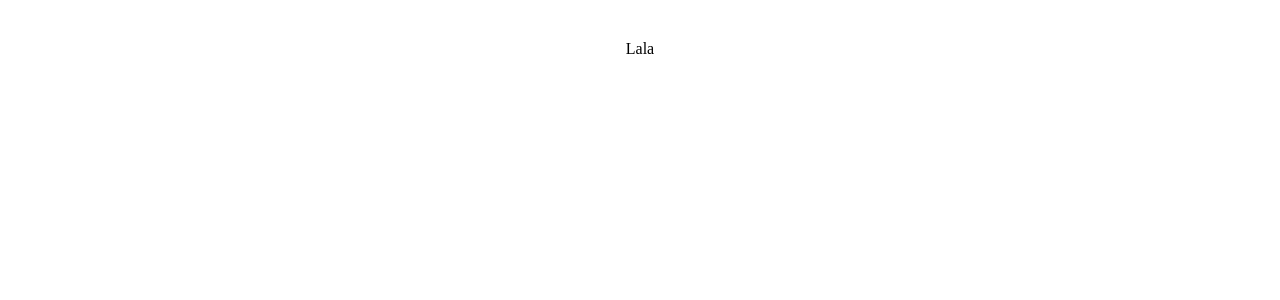
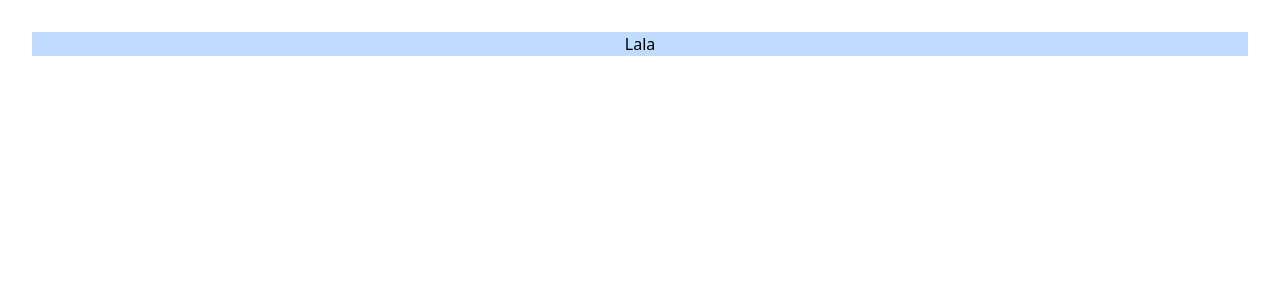
Before and after one commit to ManishM9/accompleet, a React (Vite) app: page / in a window 1280 px wide. Shown: the top 300 px of the page. Built offline with nearby package versions, Linux system fonts and the light colour scheme.

Commit message:
TailwindCSS working now

```diff
--- a/src/App.jsx
+++ b/src/App.jsx
@@ -4,7 +4,7 @@ import './App.css'
 function App() {
   const [count, setCount] = useState(0)
 
-  return (<div>Lala</div>);
+  return (<div className='bg-blue-200'>Lala</div>);
 }
 
 export default App
--- a/src/index.css
+++ b/src/index.css
@@ -1,3 +1,3 @@
-@tailwindcss base;
-@tailwindcss components;
-@tailwindcss utilities;
+@tailwind base;
+@tailwind components;
+@tailwind utilities;
--- a/tailwind.config.js
+++ b/tailwind.config.js
@@ -2,6 +2,7 @@
 export default {
   content: [
     "./index.html",
+    "./popup.html",
     "./src/**/*.{js,jsx}",
   ],
   theme: {
```
Also changed, not shown: 1 other file (tests, documents, lock files or other folders).
